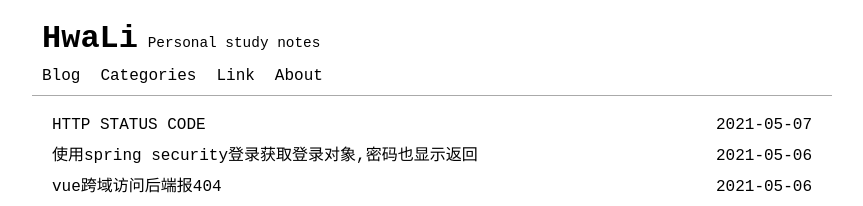
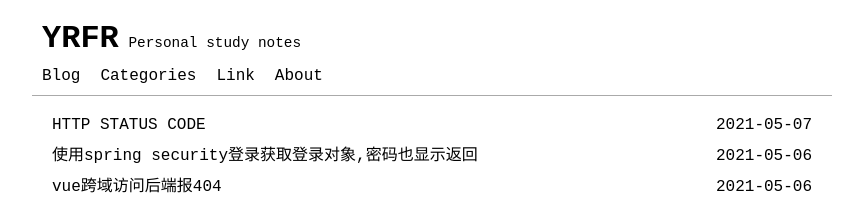
Before and after one commit to hualiy/hualiy.github.io, a Jekyll site: the page built from index.html, in a window 1280 px wide. Shown: the top 206 px of the page, without its empty margins (208-1071 px from the left). Built offline with Jekyll 4.4.1, drawn with Linux system fonts in a browser that asks for light colours; the list of posts is cut into pages by our own code.

Commit message:
Update _config.yml

```diff
--- a/_config.yml
+++ b/_config.yml
@@ -13,7 +13,7 @@
 # you will see them accessed via {{ site.title }}, {{ site.email }}, and so on.
 # You can create any custom variable you would like, and they will be accessible
 # in the templates via {{ site.myvariable }}.
-title: HwaLi
+title: YRFR
 author: Hwa Li
 email: lihmsg@163.com
 description: Personal study notes
```
